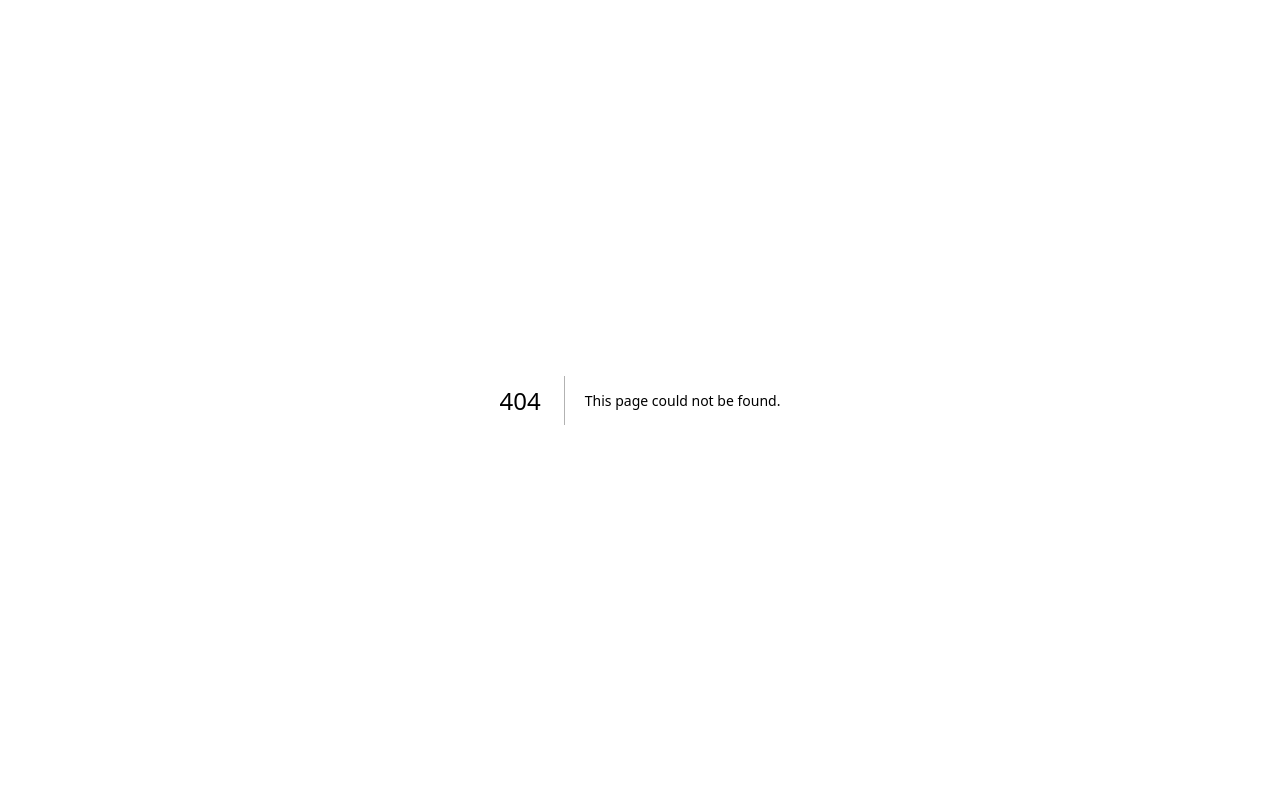
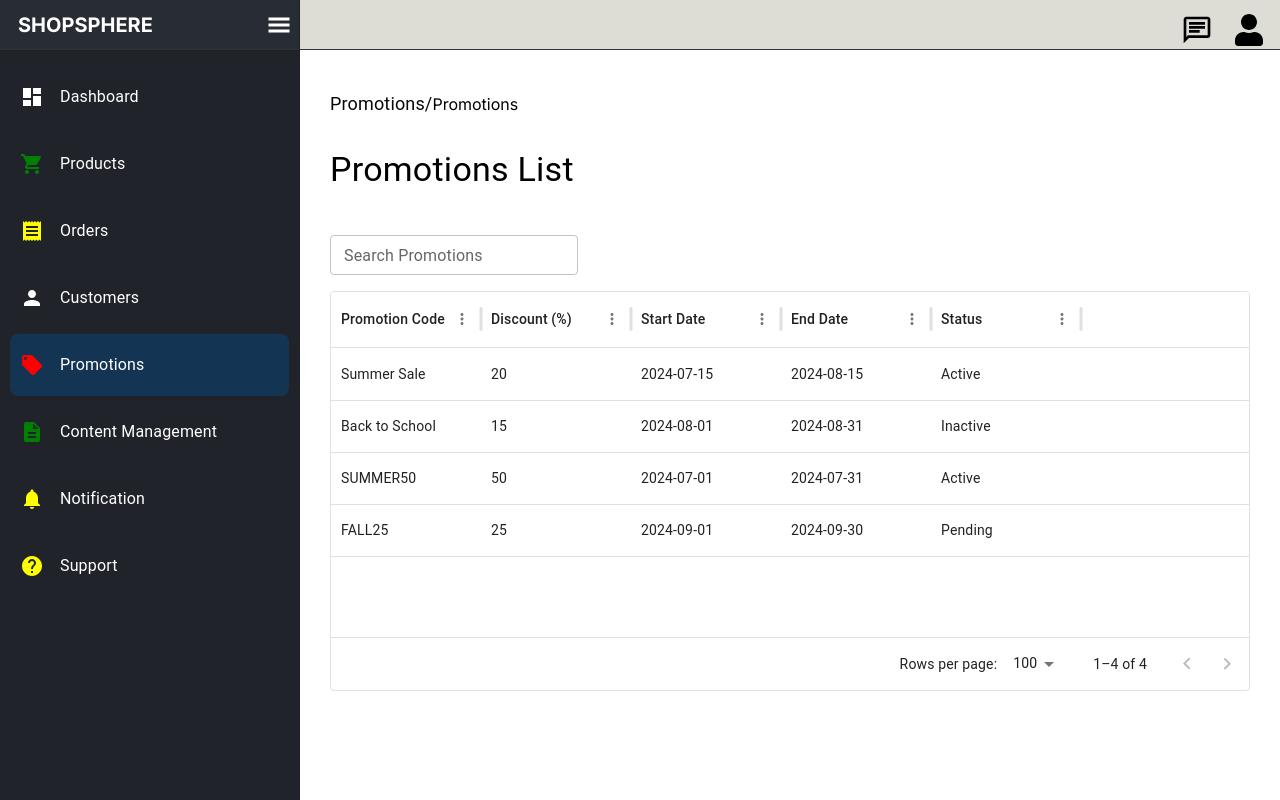
Before and after one commit to rojinnn/ShopSphere-ms, a Next.js app: page /promotions in a window 1280 px wide. Before the commit this address had no page. Built offline with nearby package versions, Linux system fonts and the light colour scheme; sample sign-in values are in the browser's storage.

Commit message:
create promotions page

```diff
--- /dev/null
+++ b/src/app/promotions/layout.js
@@ -0,0 +1,13 @@
+"use client";
+import InnerLayout from "@/components/InnerLayout";
+import store from "@/store/store";
+import { Provider } from "react-redux";
+const layout = ({ children }) => {
+  return (
+    <Provider store={store}>
+      <InnerLayout>{children}</InnerLayout>
+    </Provider>
+  );
+};
+
+export default layout;
--- /dev/null
+++ b/src/app/promotions/page.js
@@ -0,0 +1,186 @@
+"use client";
+import React, { useState } from "react";
+import {
+  DataGrid,
+  GridToolbarContainer,
+  GridToolbarExport,
+  GridToolbarDensitySelector,
+  GridToolbarFilterButton,
+  GridToolbarColumnsButton,
+} from "@mui/x-data-grid";
+import { Box, Typography, TextField, Modal } from "@mui/material";
+import CustomBreadcrumbs from "@/components/CustomBreadCrumbs";
+import Layout from "@/components/transitionlayout";
+
+const PromotionPage = () => {
+  const [promotions, setPromotions] = useState([
+    {
+      id: 1,
+      promotionCode: "Summer Sale",
+      description: "Get 20% off on all summer collections.",
+      discountPercentage: 20,
+      startDate: "2024-07-15",
+      endDate: "2024-08-15",
+      status: "Active",
+    },
+    {
+      id: 2,
+      promotionCode: "Back to School",
+      description: "Special discounts on school supplies.",
+      discountPercentage: 15,
+      startDate: "2024-08-01",
+      endDate: "2024-08-31",
+      status: "Inactive",
+    },
+    {
+      id: 3,
+      promotionCode: "SUMMER50",
+      discountPercentage: 50,
+      startDate: "2024-07-01",
+      endDate: "2024-07-31",
+      status: "Active",
+    },
+    {
+      id: 4,
+      promotionCode: "FALL25",
+      discountPercentage: 25,
+      startDate: "2024-09-01",
+      endDate: "2024-09-30",
+      status: "Pending",
+    },
+  ]);
+
+  const [filteredPromotions, setFilteredPromotions] = useState([]);
+  const [searchTerm, setSearchTerm] = useState("");
+  const [selectedPromotion, setSelectedPromotion] = useState(null);
+  const [openDetailsModal, setOpenDetailsModal] = useState(false);
+
+  const columns = [
+    { field: "promotionCode", headerName: "Promotion Code", width: 150 },
+    { field: "discountPercentage", headerName: "Discount (%)", width: 150 },
+    { field: "startDate", headerName: "Start Date", width: 150 },
+    { field: "endDate", headerName: "End Date", width: 150 },
+    { field: "status", headerName: "Status", width: 150 },
+  ];
+
+  const handleSearch = (e) => {
+    const value = e.target.value.toLowerCase();
+    setSearchTerm(value);
+
+    const filteredData = promotions.filter(
+      (promotion) =>
+        promotion.promotionCode.toLowerCase().includes(value) ||
+        promotion.status.toLowerCase().includes(value)
+    );
+    setFilteredPromotions(filteredData);
+  };
+
+  const handleOpenDetails = (id) => {
+    const promotion = promotions.find((promotion) => promotion.id === id);
+    setSelectedPromotion(promotion);
+    setOpenDetailsModal(true);
+  };
+
+  const handleCloseDetails = () => {
+    setSelectedPromotion(null);
+    setOpenDetailsModal(false);
+  };
+
+  return (
+    <Layout>
+      <CustomBreadcrumbs
+        title="Promotions"
+        links={[
+          {
+            path: "/promotions",
+            title: "Promotions",
+            active: true,
+          },
+        ]}
+      />
+      <Box
+        my={4}
+        display="flex"
+        justifyContent="space-between"
+        alignItems="center"
+      >
+        <div>
+          <Typography variant="h4" component="h1" gutterBottom>
+            Promotions List
+          </Typography>
+        </div>
+      </Box>
+      <Box my={2}>
+        <TextField
+          label="Search Promotions"
+          variant="outlined"
+          size="small"
+          value={searchTerm}
+          onChange={handleSearch}
+        />
+      </Box>
+      <div style={{ height: 400, width: "100%" }}>
+        <DataGrid
+          rows={searchTerm ? filteredPromotions : promotions}
+          columns={columns}
+          pageSize={5}
+          pagination
+          rowsPerPageOptions={[5, 10, 20]}
+          sortingOrder={["asc", "desc"]}
+          components={{
+            Toolbar: () => (
+              <GridToolbarContainer>
+                <GridToolbarColumnsButton />
+                <GridToolbarFilterButton />
+                <GridToolbarDensitySelector />
+                <GridToolbarExport />
+              </GridToolbarContainer>
+            ),
+          }}
+          onRowClick={(row) => handleOpenDetails(row.id)}
+        />
+      </div>
+
+      <Modal open={openDetailsModal} onClose={handleCloseDetails}>
+        <Box
+          sx={{
+            position: "absolute",
+            top: "50%",
+            left: "50%",
+            transform: "translate(-50%, -50%)",
+            width: 400,
+            bgcolor: "background.paper",
+            boxShadow: 24,
+            p: 4,
+            borderRadius: 4,
+          }}
+        >
+          <Typography variant="h4" gutterBottom>
+            Promotion Details
+          </Typography>
+          {selectedPromotion && (
+            <div>
+              <Typography variant="body1" gutterBottom>
+                Promotion Code: {selectedPromotion.promotionCode}
+              </Typography>
+              <Typography variant="body1" gutterBottom>
+                Discount Percentage: {selectedPromotion.discountPercentage}%
+              </Typography>
+              <Typography variant="body1" gutterBottom>
+                Start Date: {selectedPromotion.startDate}
+              </Typography>
+              <Typography variant="body1" gutterBottom>
+                End Date: {selectedPromotion.endDate}
+              </Typography>
+              <Typography variant="body1" gutterBottom>
+                Status: {selectedPromotion.status}
+              </Typography>
+            </div>
+          )}
+        </Box>
+      </Modal>
+    </Layout>
+  );
+};
+
+export default PromotionPage;
--- a/src/components/dashboard/MobileSidebar/MobileSidebar.js
+++ b/src/components/dashboard/MobileSidebar/MobileSidebar.js
@@ -178,12 +178,12 @@ const MobileSideBar = ({ onToggle }) => {
     },
     {
       title: "Customers",
-      link: "/customer",
+      link: "/customers",
       icon: <PersonIcon size={24} className="icon" />,
     },
     {
       title: "Promotions",
-      link: "/promotion",
+      link: "/promotions",
       icon: (
         <LocalOfferIcon size={24} className="icon" style={{ color: "red" }} />
       ),
--- a/src/components/dashboard/Sidebar/SideBar.js
+++ b/src/components/dashboard/Sidebar/SideBar.js
@@ -177,7 +177,7 @@ const SideBar = ({ onToggle }) => {
     },
     {
       title: "Promotions",
-      link: "/promotion",
+      link: "/promotions",
       icon: (
         <LocalOfferIcon size={24} className="icon" style={{ color: "red" }} />
       ),
```
